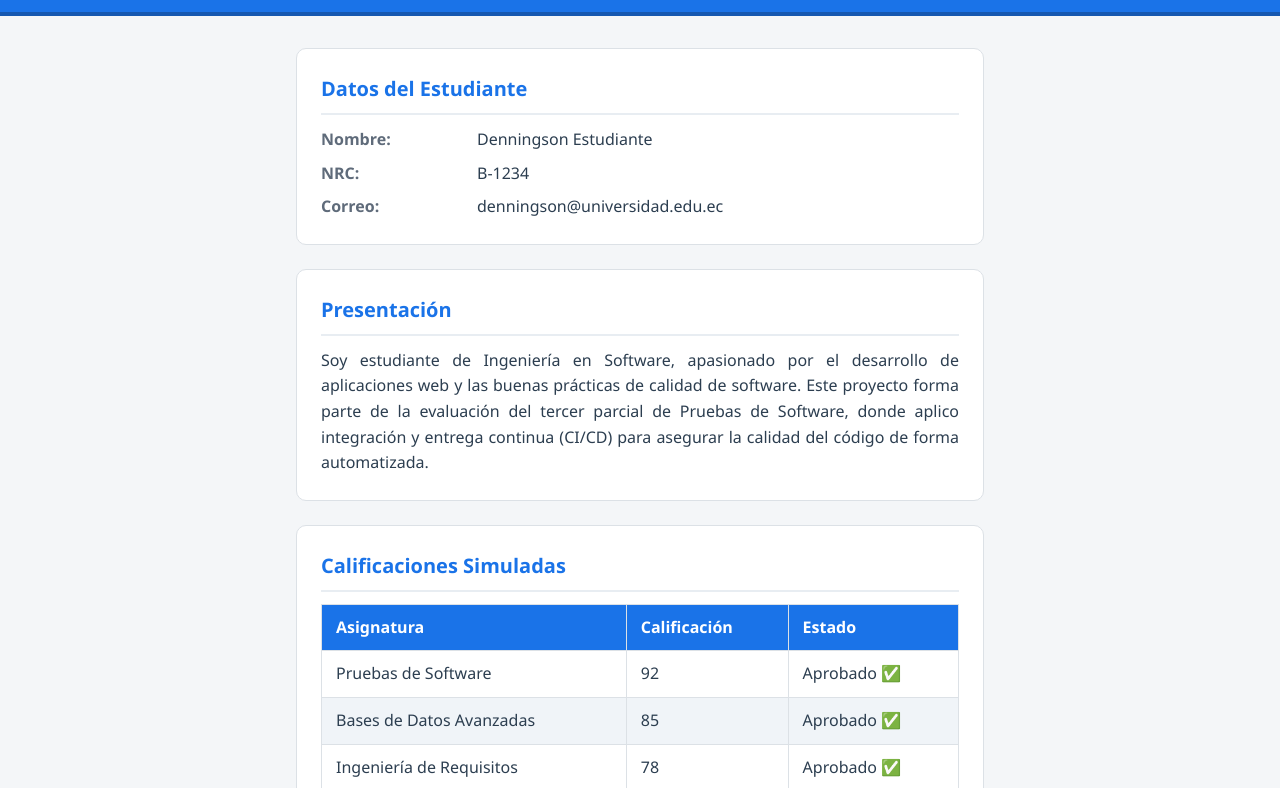
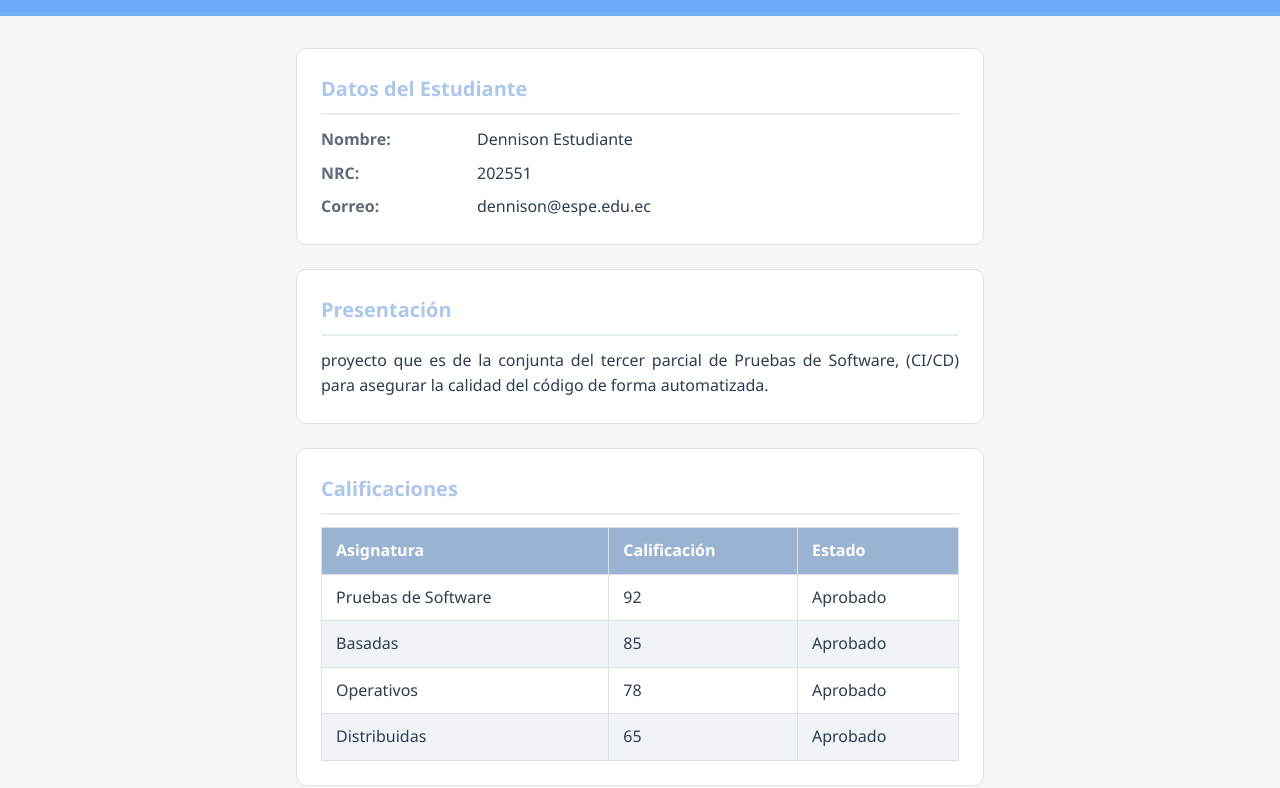
Before and after one commit to DennisonCc/ConjuntaPW, a website: page public/index.html in a window 1280 px wide. Shown: the part 82-870 px from the top of the page. Drawn offline with Linux system fonts and the light colour scheme.

Commit message:
firebase try 3

```diff
--- a/public/index.html
+++ b/public/index.html
@@ -19,11 +19,11 @@
         }
 
         header {
-            background-color: #1a73e8;
+            background-color: #6ca9f8;
             color: #ffffff;
             padding: 24px 0;
             text-align: center;
-            border-bottom: 4px solid #1558b0;
+            border-bottom: 4px solid hsl(214, 86%, 71%);
         }
 
         header h1 {
@@ -46,7 +46,7 @@
         }
 
         section h2 {
-            color: #1a73e8;
+            color: #acc7eb;
             margin-bottom: 12px;
             font-size: 1.25rem;
             border-bottom: 2px solid #e8edf2;
@@ -79,7 +79,7 @@
         }
 
         thead {
-            background-color: #1a73e8;
+            background-color: #9bb3d3;
             color: #ffffff;
         }
 
@@ -111,36 +111,35 @@
     </header>
 
     <main>
-        <!-- Datos personales -->
+
         <section>
             <h2>Datos del Estudiante</h2>
             <dl class="info-grid">
                 <dt>Nombre:</dt>
-                <dd>Denningson Estudiante</dd>
+                <dd>Dennison Estudiante</dd>
 
                 <dt>NRC:</dt>
-                <dd>B-1234</dd>
+                <dd>202551</dd>
 
                 <dt>Correo:</dt>
-                <dd>denningson@universidad.edu.ec</dd>
+                <dd>dennison@espe.edu.ec</dd>
             </dl>
         </section>
 
-        <!-- Presentación -->
+
         <section>
             <h2>Presentación</h2>
             <p class="presentacion">
-                Soy estudiante de Ingeniería en Software, apasionado por el desarrollo
-                de aplicaciones web y las buenas prácticas de calidad de software.
-                Este proyecto forma parte de la evaluación del tercer parcial de
-                Pruebas de Software, donde aplico integración y entrega continua
+
+               proyecto que es  de la conjunta del tercer parcial de
+                Pruebas de Software,
                 (CI/CD) para asegurar la calidad del código de forma automatizada.
             </p>
         </section>
 
-        <!-- Tabla de calificaciones -->
+
         <section>
-            <h2>Calificaciones Simuladas</h2>
+            <h2>Calificaciones </h2>
             <table>
                 <thead>
                     <tr>
@@ -153,22 +152,22 @@
                     <tr>
                         <td>Pruebas de Software</td>
                         <td>92</td>
-                        <td>Aprobado ✅</td>
+                        <td>Aprobado </td>
                     </tr>
                     <tr>
-                        <td>Bases de Datos Avanzadas</td>
+                        <td>Basadas</td>
                         <td>85</td>
-                        <td>Aprobado ✅</td>
+                        <td>Aprobado </td>
                     </tr>
                     <tr>
-                        <td>Ingeniería de Requisitos</td>
+                        <td>Operativos</td>
                         <td>78</td>
-                        <td>Aprobado ✅</td>
+                        <td>Aprobado </td>
                     </tr>
                     <tr>
-                        <td>Redes de Computadores</td>
+                        <td>Distribuidas</td>
                         <td>65</td>
-                        <td>Aprobado ✅</td>
+                        <td>Aprobado </td>
                     </tr>
                 </tbody>
             </table>
```
Also changed, not shown: 1 other file.
